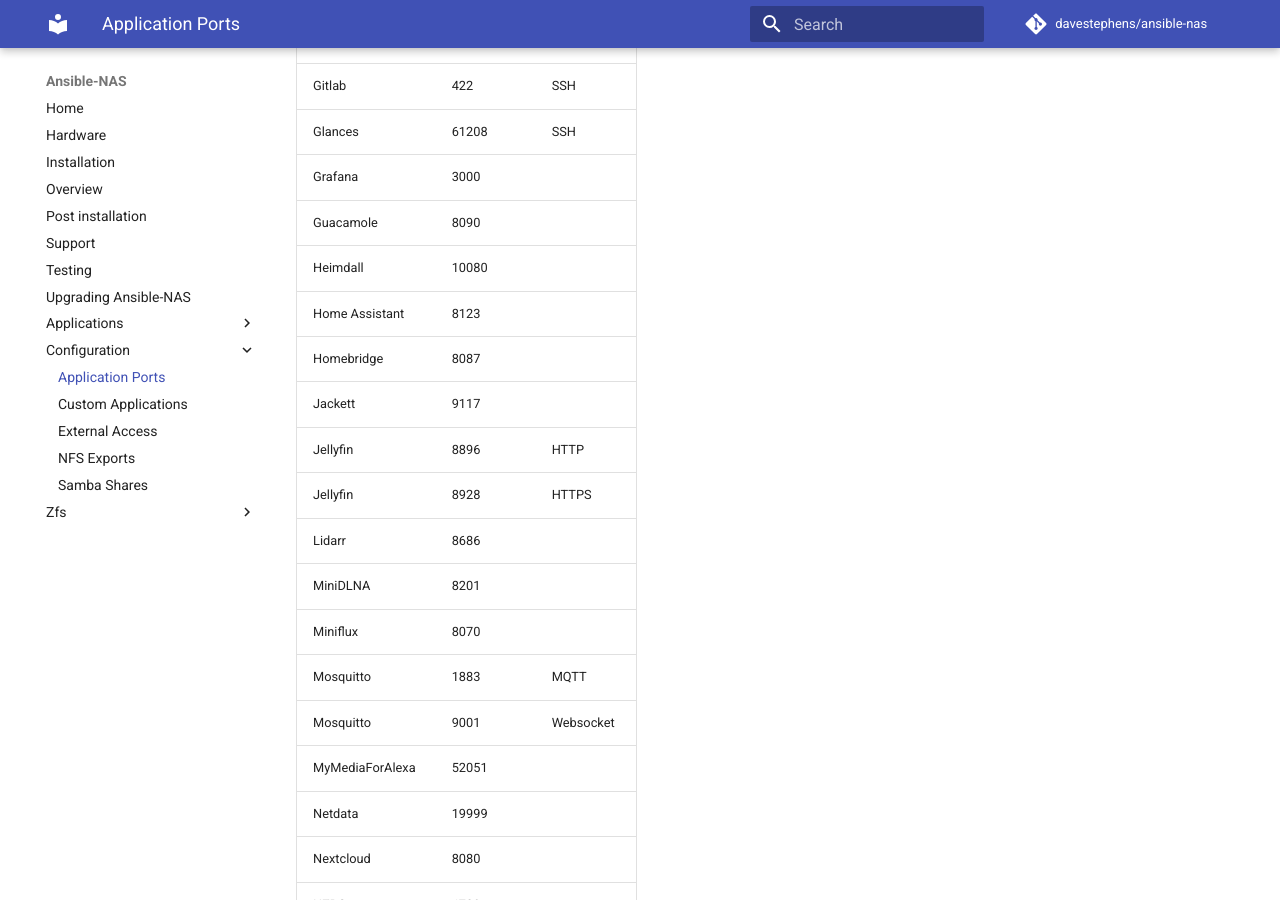
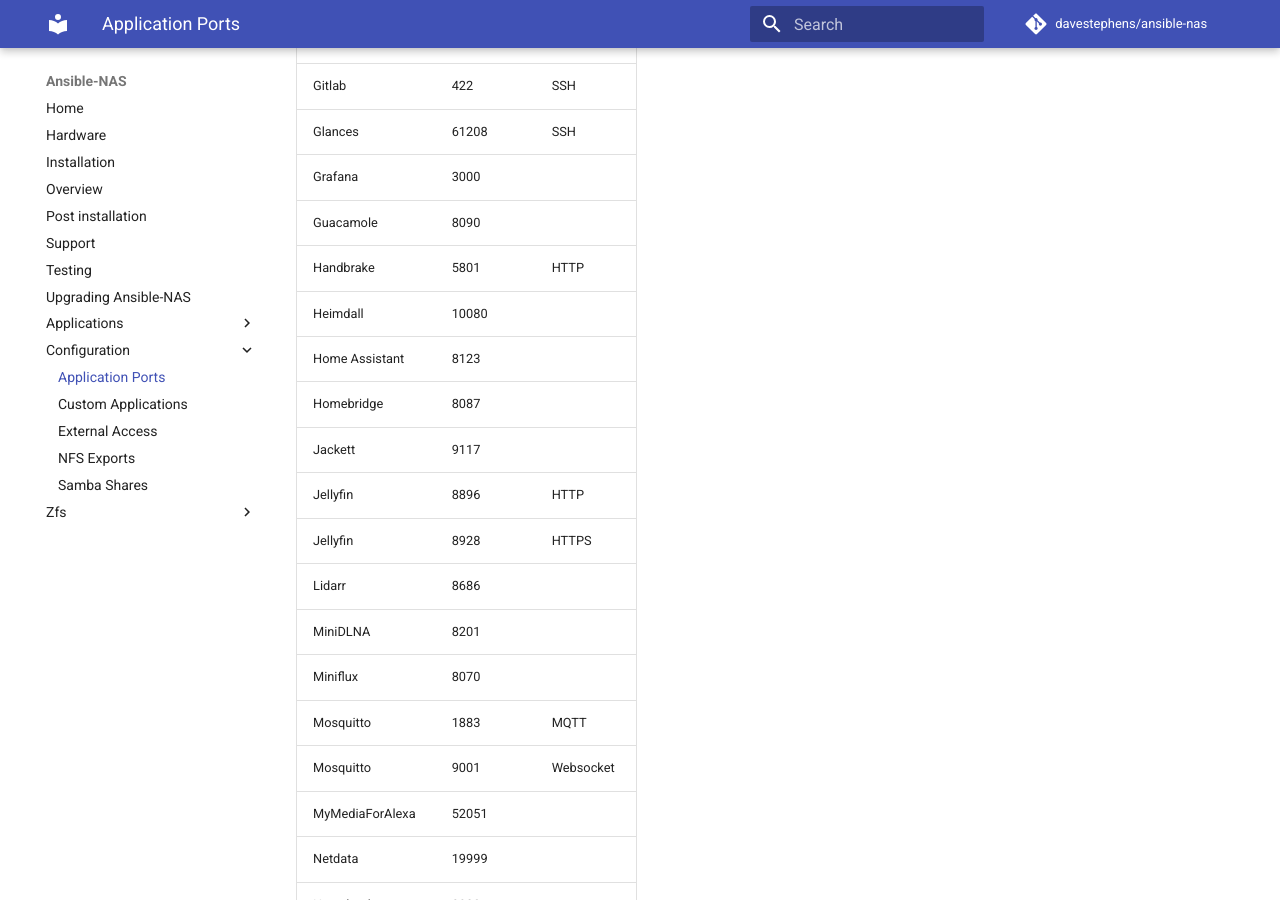
Before and after one commit to davestephens/ansible-nas, an MkDocs documentation site: the page built from docs/configuration/application_ports.md, in a window 1280 px wide and 900 px high, scrolled down 931 px. Built offline with MkDocs 1.6.1 and Material for MkDocs 9.7.7, drawn with Linux system fonts in a browser that asks for light colours; comment, search, counter and statistics services are not loaded.

Commit message:
Handbrake addition

```diff
--- a/docs/configuration/application_ports.md
+++ b/docs/configuration/application_ports.md
@@ -24,6 +24,7 @@ By default, applications can be found on the ports listed below.
 | Glances         | 61208  | SSH          |
 | Grafana         | 3000   |              |
 | Guacamole       | 8090   |              |
+| Handbrake       | 5801   | HTTP         |
 | Heimdall        | 10080  |              |
 | Home Assistant  | 8123   |              |
 | Homebridge      | 8087   |              |
```
